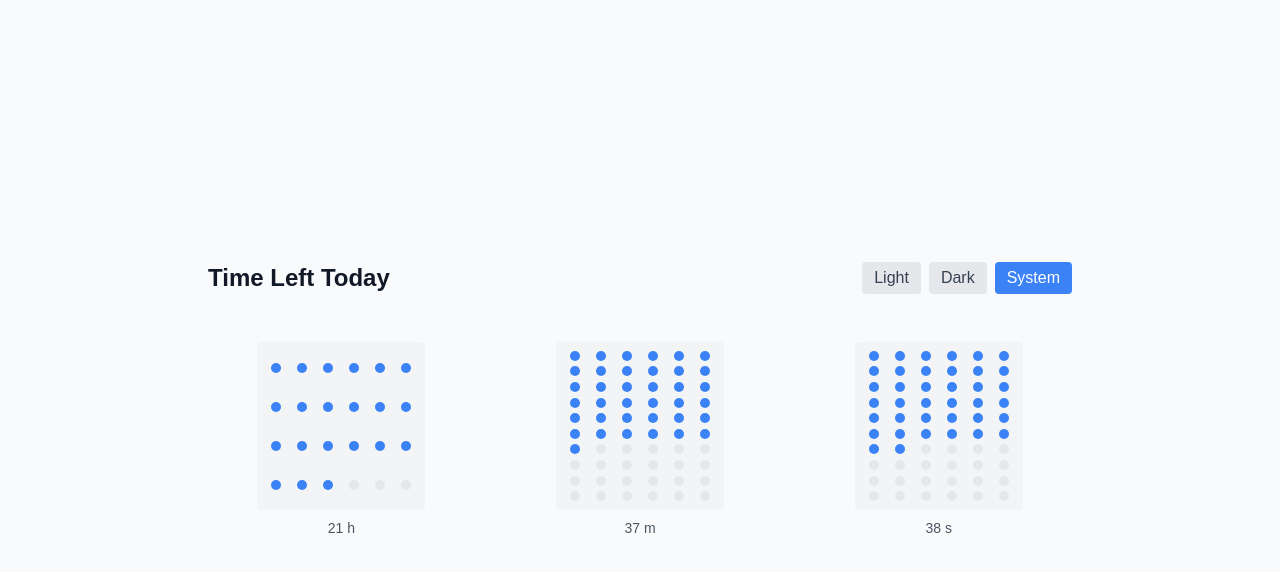
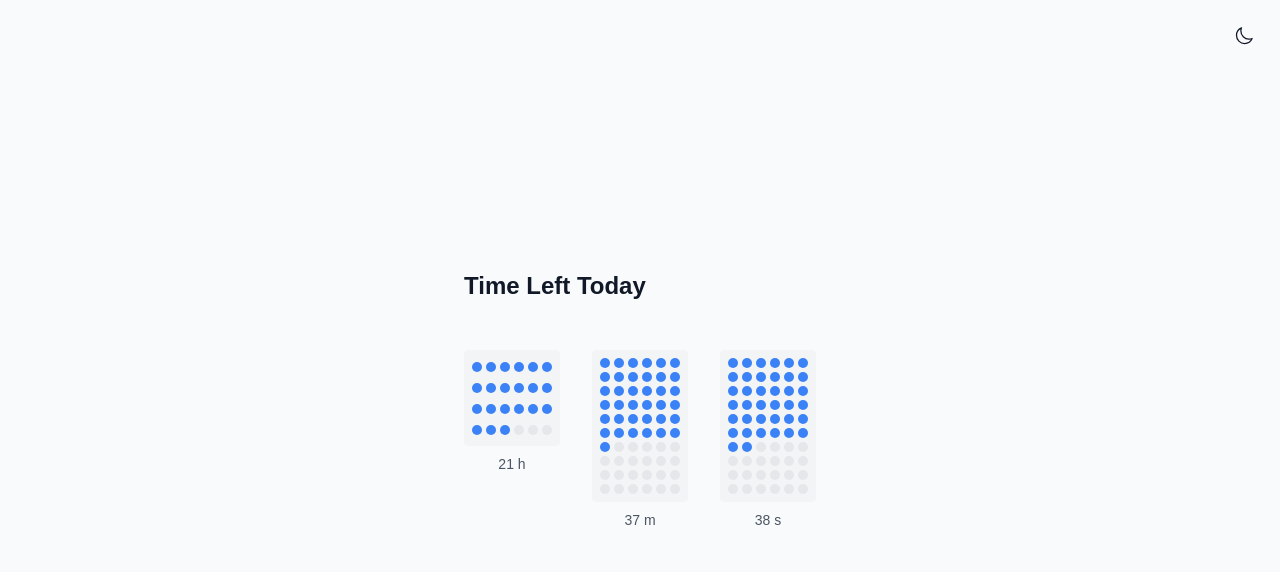
Before and after one commit to olegchursin/time-left, a Next.js app: page / in a window 1280 px wide. Shown: the top 572 px of the page. Built offline with nearby package versions, Linux system fonts and the light colour scheme.

Commit message:
fix: cleanup the design

```diff
--- a/src/app/page.tsx
+++ b/src/app/page.tsx
@@ -90,27 +90,50 @@
 
   return (
     <div className="h-screen flex items-center justify-center bg-gray-50 dark:bg-gray-950 transition-colors duration-200 p-2 sm:p-4">
-      <main className="w-full max-w-4xl p-2 sm:p-4 bg-gray-50 dark:bg-gray-950 rounded-lg">
       <div className="flex flex-col gap-4 sm:gap-8">
         <div className="flex flex-col sm:flex-row justify-between items-center gap-4 sm:gap-0 mb-4">
           <h1 className="text-xl sm:text-2xl font-bold text-gray-900 dark:text-white text-center sm:text-left">
             Time Left Today
           </h1>
-            <div className="flex gap-2">
-              {(['light', 'dark', 'system'] as Theme[]).map((themeOption) => (
           <button
-                  key={themeOption}
-                  onClick={() => handleThemeChange(themeOption)}
-                  className={`px-2 sm:px-3 py-1 text-sm sm:text-base rounded ${
-                    theme === themeOption
-                      ? 'bg-blue-500 text-white'
-                      : 'bg-gray-200 dark:bg-gray-700 text-gray-700 dark:text-gray-300'
-                  }`}
+            title="Toggle theme"
+            onClick={() =>
+              handleThemeChange(theme === 'dark' ? 'light' : 'dark')
+            }
+            className="absolute top-4 right-4 flex h-10 w-10 items-center justify-center rounded-md text-gray-900 dark:text-gray-100 transition-colors duration-200"
           >
-                  {themeOption.charAt(0).toUpperCase() + themeOption.slice(1)}
+            {theme === 'dark' ? (
+              <svg
+                xmlns="http://www.w3.org/2000/svg"
+                fill="none"
+                viewBox="0 0 24 24"
+                strokeWidth={1.5}
+                stroke="currentColor"
+                className="w-5 h-5"
+              >
+                <path
+                  strokeLinecap="round"
+                  strokeLinejoin="round"
+                  d="M12 3v2.25m6.364.386l-1.591 1.591M21 12h-2.25m-.386 6.364l-1.591-1.591M12 18.75V21m-4.773-4.227l-1.591 1.591M5.25 12H3m4.227-4.773L5.636 5.636M15.75 12a3.75 3.75 0 11-7.5 0 3.75 3.75 0 017.5 0z"
+                />
+              </svg>
+            ) : (
+              <svg
+                xmlns="http://www.w3.org/2000/svg"
+                fill="none"
+                viewBox="0 0 24 24"
+                strokeWidth={1.5}
+                stroke="currentColor"
+                className="w-5 h-5"
+              >
+                <path
+                  strokeLinecap="round"
+                  strokeLinejoin="round"
+                  d="M21.752 15.002A9.718 9.718 0 0118 15.75c-5.385 0-9.75-4.365-9.75-9.75 0-1.33.266-2.597.748-3.752A9.753 9.753 0 003 11.25C3 16.635 7.365 21 12.75 21a9.753 9.753 0 009.002-5.998z"
+                />
+              </svg>
+            )}
           </button>
-              ))}
-            </div>
         </div>
         <div className="flex flex-col sm:flex-row gap-4 sm:gap-8">
           {timeUnits.map((unit) => (
@@ -145,7 +168,6 @@
           ))}
         </div>
       </div>
-      </main>
     </div>
   );
 }
```
Lines whose indentation alone changed are shown as unchanged.
